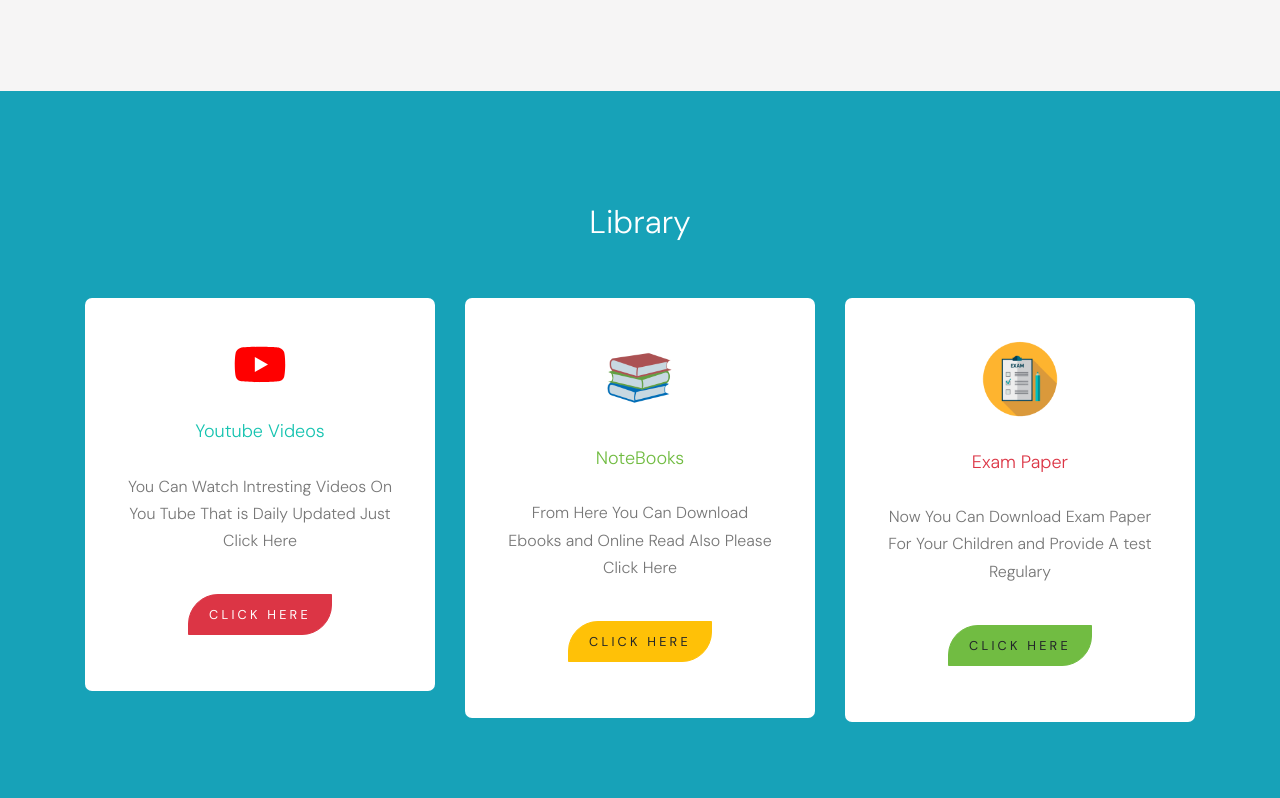
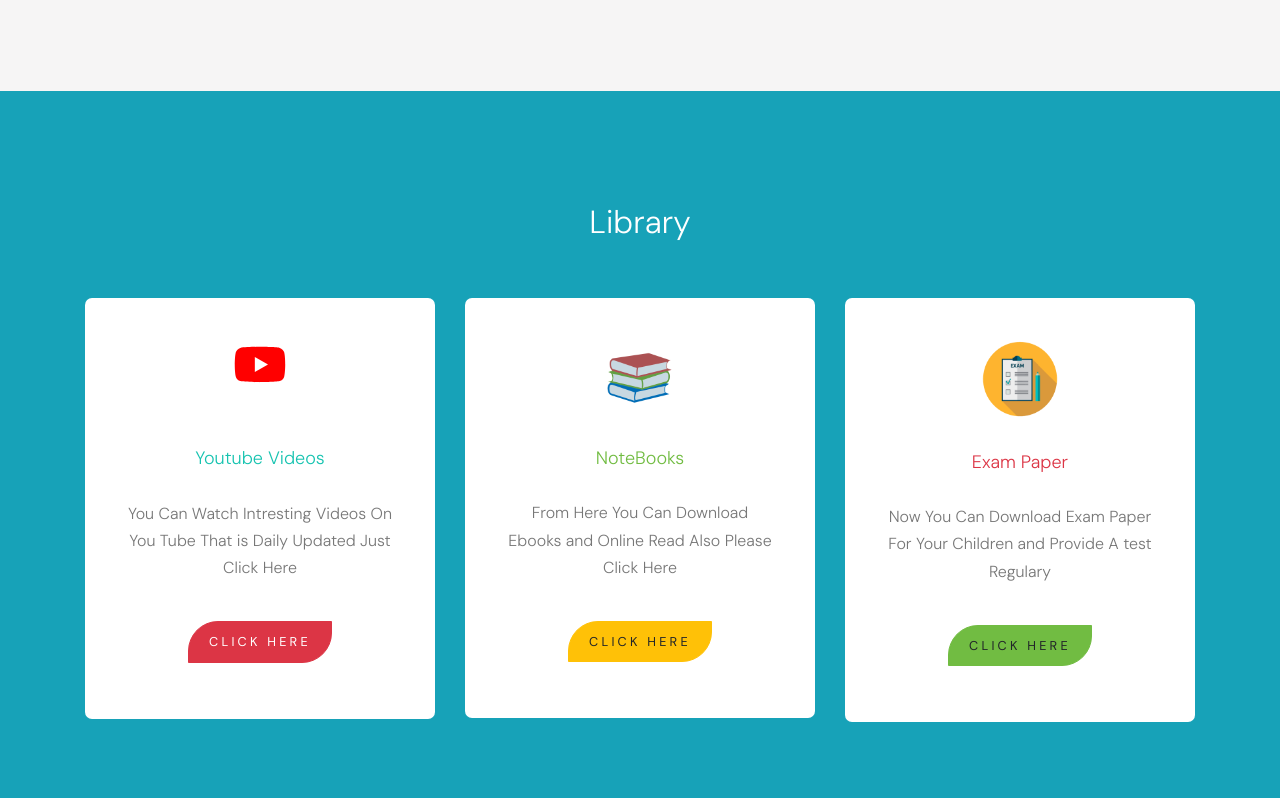
Before and after one commit to padhlokids/padhlokids.github.io, a plain HTML site: page main/index.html in a window 1280 px wide. Shown: the part 1988-2786 px from the top of the page. Drawn offline with Linux system fonts and the light colour scheme; files that its build step writes are made by us from their sources; a web font is replaced by a local one.

Commit message:
Update index.html

```diff
--- a/main/index.html
+++ b/main/index.html
@@ -177,7 +177,7 @@
         <div class="row">
           <div class="col-lg-4 mb-4 mb-lg-0">
             <div class="package text-center bg-white">
-              <span class="img-wrap"><img src="images/yt.svg" alt="Image" class="img-fluid"></span>
+              <span class="img-wrap"><img src="images/yt.svg" alt="Image" class="img-fluid"></span><br>
               <h3 class="text-teal">Youtube Videos</h3>
               <p>You Can Watch Intresting Videos On You Tube That is Daily Updated  Just Click Here</p>
               <p><a href="https://www.youtube.com/@padhlokids/videos" class="btn btn-primary btn-custom-1 mt-4">Click Here</a></p>
```
